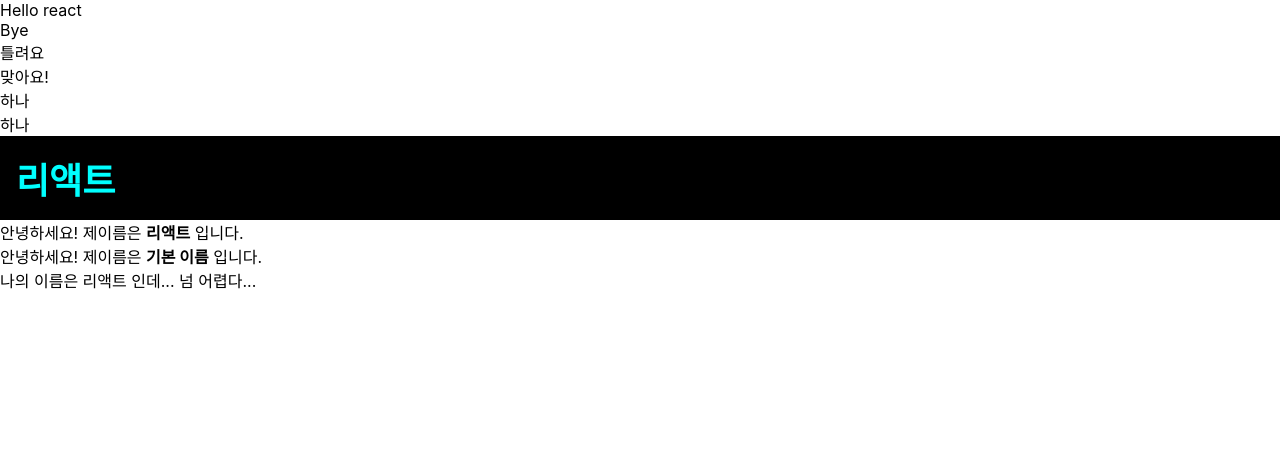
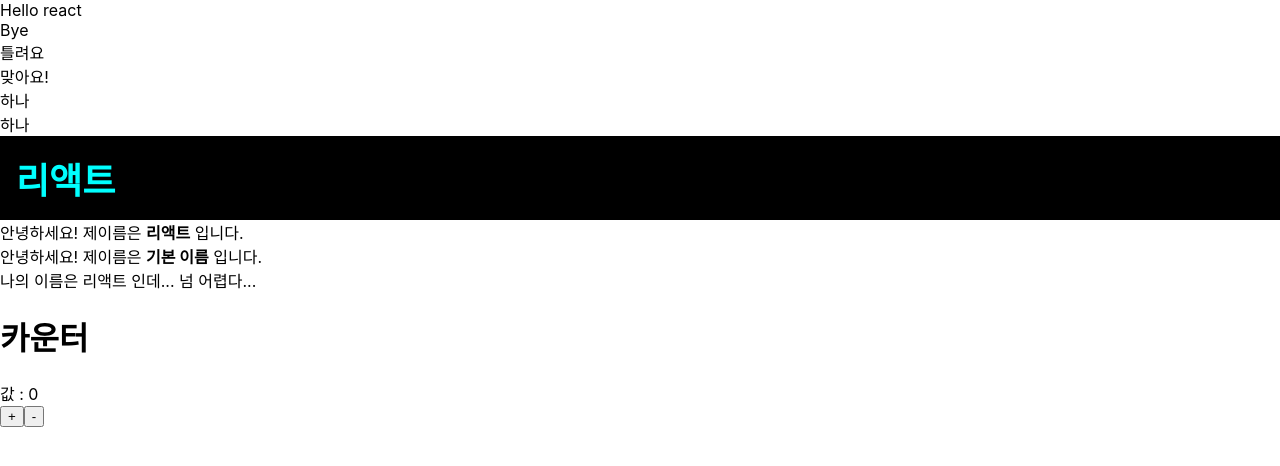
Before and after one commit to mojja7979/my_react_web, a React (Create React App) app: page / in a window 1280 px wide. Shown: the top 466 px of the page. Built offline with nearby package versions, Linux system fonts and the light colour scheme.

Commit message:
- setState 사용법

```diff
--- a/src/App.js
+++ b/src/App.js
@@ -2,6 +2,7 @@
 import './App.css'
 import MyName from './MyName';
 import MyName1 from './MyName1';
+import Counter from './Counter'
 class App extends Component {
   render() {
     const name = "react";
@@ -51,6 +52,7 @@
           <MyName />
           <MyName1 name1="리액트"></MyName1>
           {/* 주석 */}
+          <Counter/>
         </Fragment>
     );
   }
--- a/src/Counter.js
+++ b/src/Counter.js
@@ -1,27 +1,39 @@
 import React, { Component } from "react";
 
 class Counter extends Component {
+
   state = {
     number : 0
   }
 
-  constructor(props){
-    super(props);
-    state = {
-      number: 1
-    }
-  }
+  // constructor(props){
+  //   super(props);
+  //   state = {
+  //     number: 1
+  //   }
+  // }
 
   handleIncrease = () => {
+    // this.setState({
+    //   number : this.state.number + 1
+    // });
+    // 비구조화 할당 변경
+    const {number} = this.state;
     this.setState({
-      number : this.state.number + 1
+      number : number + 1
     });
   }
 
   handleDecrease = () => {
-    this.setState({
-      number : this.state.number - 1
-    });
+    // this.setState({
+    //   number : this.state.number - 1
+    // });
+    // 비구조화 할당 변경
+    this.setState(
+      ({number}) => ({
+        number: number - 1
+      })
+    );
   }
   render() {
     return (
```
